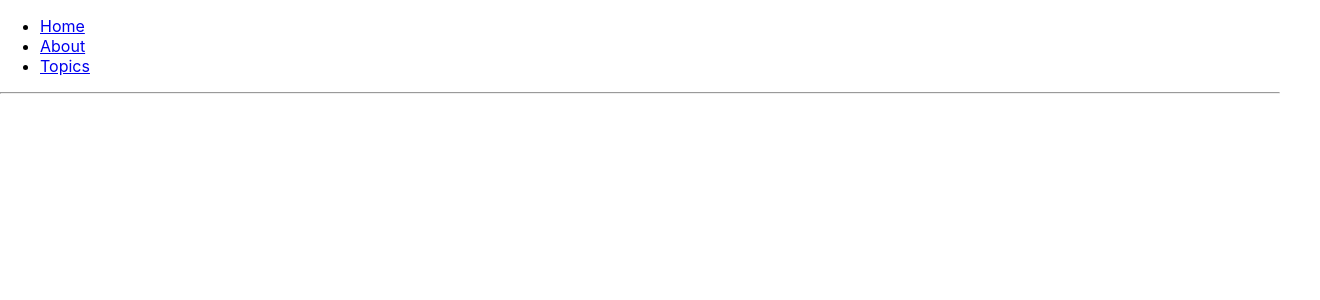
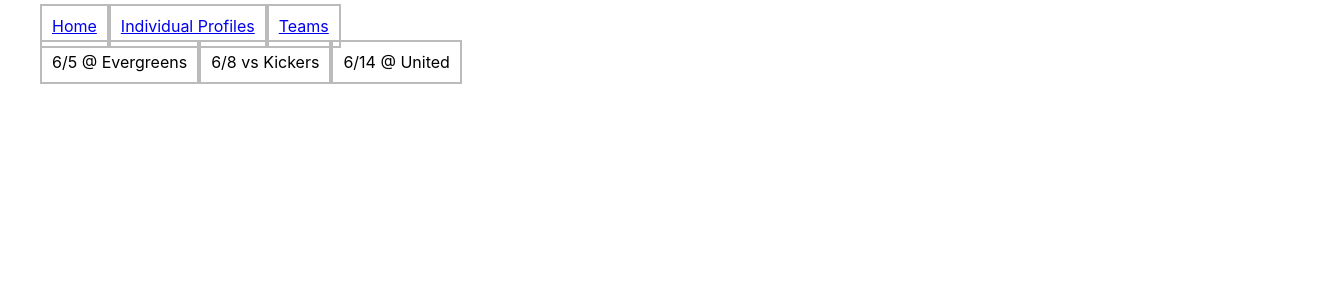
Before and after one commit to clange9530/student-portal-app, a React (Create React App) app in the folder client/: page /users in a window 1280 px wide. Shown: the top 300 px of the page, 1320 px wide, since content can reach past the window. Built offline with nearby package versions, Linux system fonts and the light colour scheme.

Commit message:
Updated navbar and skeleton of routing for front end.

```diff
--- a/client/package.json
+++ b/client/package.json
@@ -9,7 +9,7 @@
     "react-scripts": "2.1.1"
   },
   "scripts": {
-    "start": "node index.js",
+    "start": "react-scripts start",
     "build": "react-scripts build",
     "test": "react-scripts test",
     "eject": "react-scripts eject"
--- a/client/src/App.js
+++ b/client/src/App.js
@@ -1,80 +1,12 @@
 import React from "react";
-import { BrowserRouter as Router, Route, Link } from "react-router-dom";
+import Header from './Header';
+import Main from './Main';
 
-function BasicExample() {
-  return (
-    <Router>
-      <div>
-        <ul>
-          <li>
-            <Link to="/">Home</Link>
-          </li>
-          <li>
-            <Link to="/about">About</Link>
-          </li>
-          <li>
-            <Link to="/topics">Topics</Link>
-          </li>
-        </ul>
+const App = () => (
+  <div>
+    <Header />
+    <Main />
+  </div>
+)
 
-        <hr />
-
-        <Route exact path="/" component={Home} />
-        <Route path="/about" component={About} />
-        <Route path="/topics" component={Topics} />
-      </div>
-    </Router>
-  );
-}
-
-function Home() {
-  return (
-    <div>
-      <h2>Home</h2>
-    </div>
-  );
-}
-
-function About() {
-  return (
-    <div>
-      <h2>About</h2>
-    </div>
-  );
-}
-
-function Topics({ match }) {
-  return (
-    <div>
-      <h2>Topics</h2>
-      <ul>
-        <li>
-          <Link to={`${match.url}/rendering`}>Rendering with React</Link>
-        </li>
-        <li>
-          <Link to={`${match.url}/components`}>Components</Link>
-        </li>
-        <li>
-          <Link to={`${match.url}/props-v-state`}>Props v. State</Link>
-        </li>
-      </ul>
-
-      <Route path={`${match.path}/:topicId`} component={Topic} />
-      <Route
-        exact
-        path={match.path}
-        render={() => <h3>Please select a topic.</h3>}
-      />
-    </div>
-  );
-}
-
-function Topic({ match }) {
-  return (
-    <div>
-      <h3>{match.params.topicId}</h3>
-    </div>
-  );
-}
-
-export default BasicExample;
+export default App;
--- /dev/null
+++ b/client/src/Header.js
@@ -0,0 +1,16 @@
+import React from "react";
+import { Link } from "react-router-dom";
+
+const Header = () => (
+  <header>
+    <nav>
+      <ul>
+        <li><Link to='/'   >Home</Link></li>
+        <li><Link to='/user'>Individual Profiles</Link></li>
+        <li><Link to='/teams'>Teams</Link></li>
+      </ul>
+    </nav>
+  </header>
+)
+
+export default Header;
--- /dev/null
+++ b/client/src/Main.js
@@ -0,0 +1,19 @@
+import React from 'react';
+import { Switch, Route } from 'react-router-dom';
+import Users from './Pages/Users';
+import Home from './Pages/Home';
+import Teams from './Pages/Teams';
+
+
+
+const Main = () => (
+    <main>
+        <Switch>
+            <Route exact path='/' component={Home}/>
+            <Route path='/teams' component={Teams}/>
+            <Route path='/users' component={Users}/>
+        </Switch>
+    </main>
+)
+
+export default Main;
--- /dev/null
+++ b/client/src/Pages/Home.js
@@ -0,0 +1,10 @@
+import React from 'react';
+
+const Home = () => (
+    <div>
+        <h1>Home Page</h1>
+    </div>
+
+)
+
+export default Home;
--- /dev/null
+++ b/client/src/Pages/Teams.js
@@ -0,0 +1,8 @@
+import React from 'react';
+
+const Teams = () => (
+    <div>
+        <h1>Teams</h1>
+    </div>
+)
+export default Teams;
--- /dev/null
+++ b/client/src/Pages/Users.js
@@ -0,0 +1,12 @@
+import React from 'react';
+
+const Users = () => (
+    <div>
+        <ul>
+            <li>6/5 @ Evergreens</li>
+            <li>6/8 vs Kickers</li>
+            <li>6/14 @ United</li>
+         </ul>
+  </div>
+)
+export default Users;
--- a/client/src/index.css
+++ b/client/src/index.css
@@ -12,3 +12,14 @@ code {
   font-family: source-code-pro, Menlo, Monaco, Consolas, "Courier New",
     monospace;
 }
+
+ul {
+  top: 0;
+  width: 100%;
+}
+
+li {
+  border: 2px solid #bbb;
+  padding: 10px;
+  display: inline
+}
--- a/client/src/index.js
+++ b/client/src/index.js
@@ -1,10 +1,15 @@
 import React from 'react';
-import ReactDOM from 'react-dom';
+import { render } from 'react-dom';
+import { BrowserRouter } from 'react-router-dom';
 import './index.css';
 import App from './App';
 import * as serviceWorker from './serviceWorker';
 
-ReactDOM.render(<App />, document.getElementById('root'));
+render((
+    <BrowserRouter>
+        <App/>
+    </BrowserRouter>
+), document.getElementById('root'));
 
 // If you want your app to work offline and load faster, you can change
 // unregister() to register() below. Note this comes with some pitfalls.
```
Also changed, not shown: 1 other file (tests, documents, lock files or other folders).
